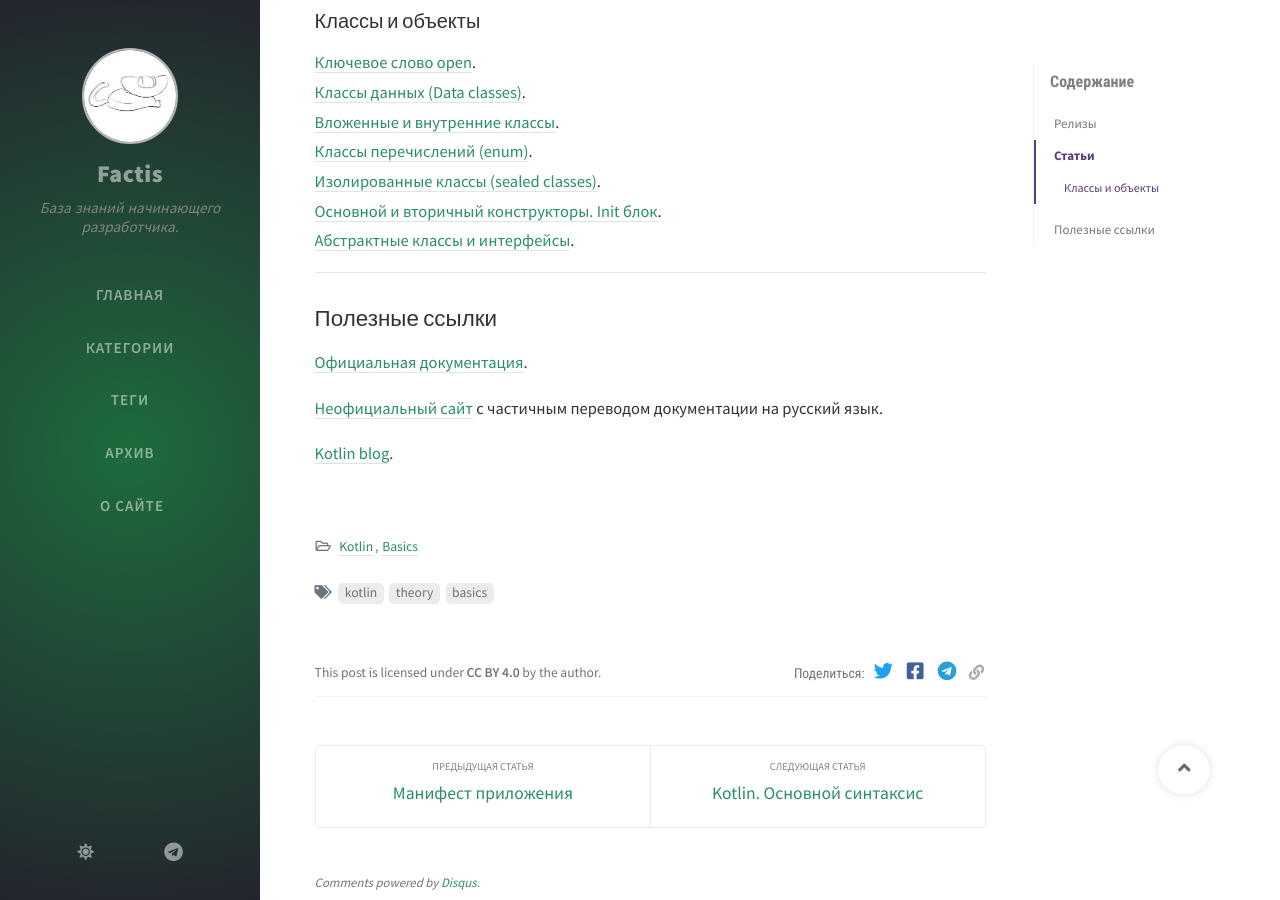
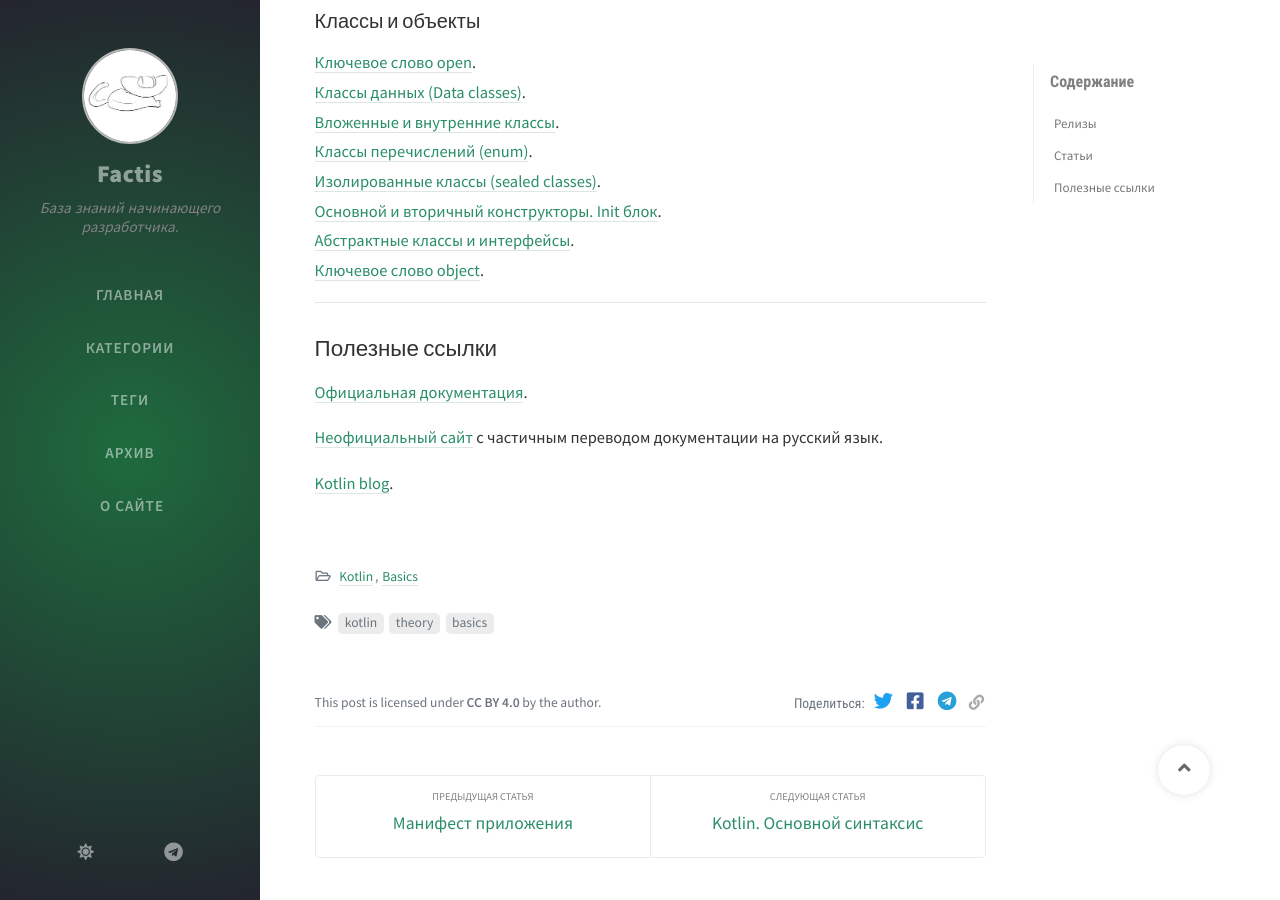
Before and after one commit to Bimlibik/bimlibik.github.io, a Jekyll site: the page built from _posts/kotlin/2020-06-02-kotlin-overview.md, in a window 1280 px wide and 900 px high, scrolled down 1287 px. Built offline with Jekyll 4.4.1, drawn with Linux system fonts in a browser that asks for light colours; nearby versions of some CDN libraries; comment, search, counter and statistics services are not loaded.

Commit message:
Update: добавила ссылку на статью про объекты.

```diff
--- a/_posts/kotlin/2020-06-02-kotlin-overview.md
+++ b/_posts/kotlin/2020-06-02-kotlin-overview.md
@@ -64,6 +64,7 @@ Studio, можно использовать при разработке на Kot
 [Изолированные классы (sealed classes)](https://bimlibik.github.io/posts/kotlin-sealed-classes/). <br>
 [Основной и вторичный конструкторы. Init блок](https://bimlibik.github.io/posts/kotlin-constructors-and-init-block/). <br>
 [Абстрактные классы и интерфейсы](https://bimlibik.github.io/posts/kotlin-abstract-classes-and-interfaces/). <br>
+[Ключевое слово object](https://bimlibik.github.io/posts/kotlin-object-keyword/). <br>
 
 ***
 
```
